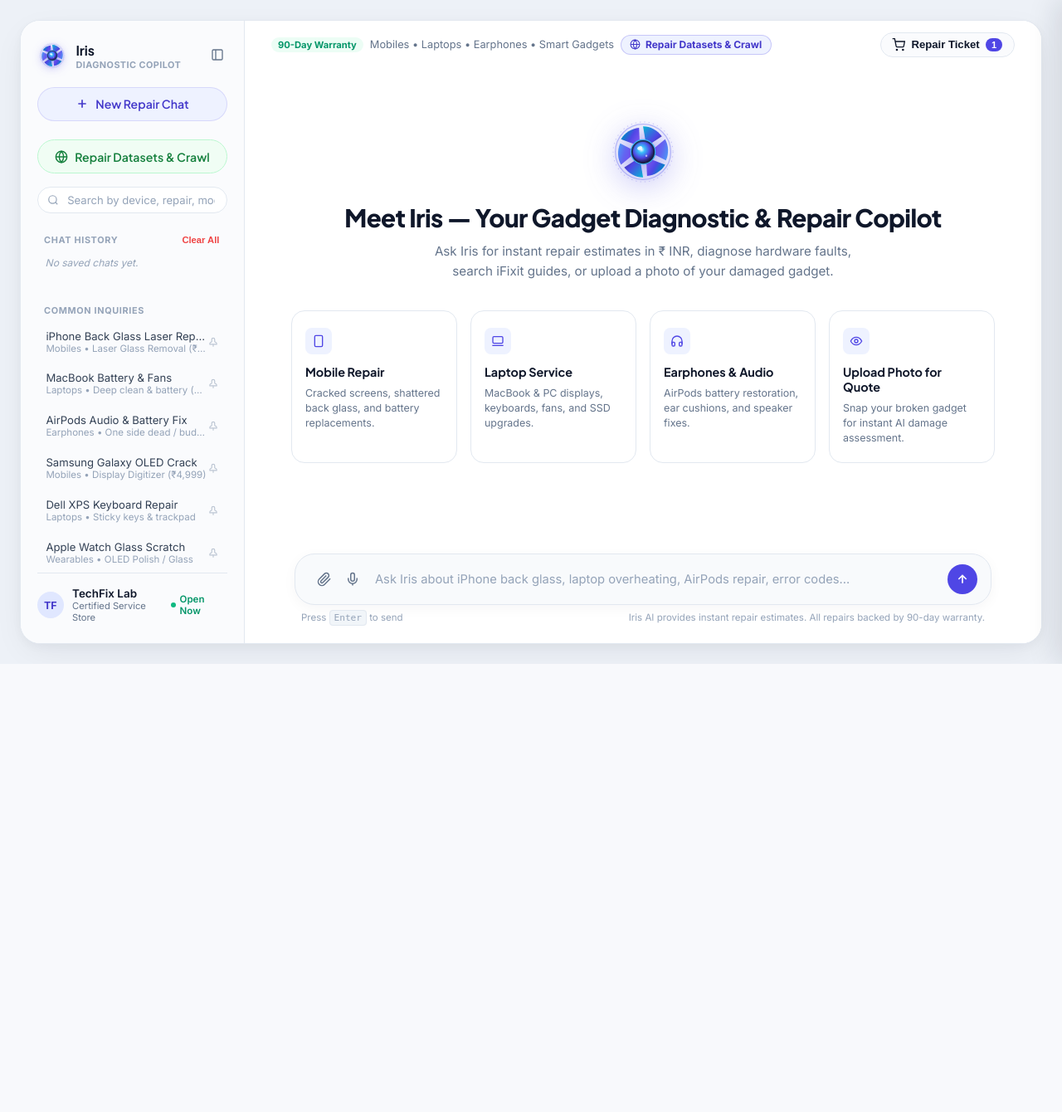
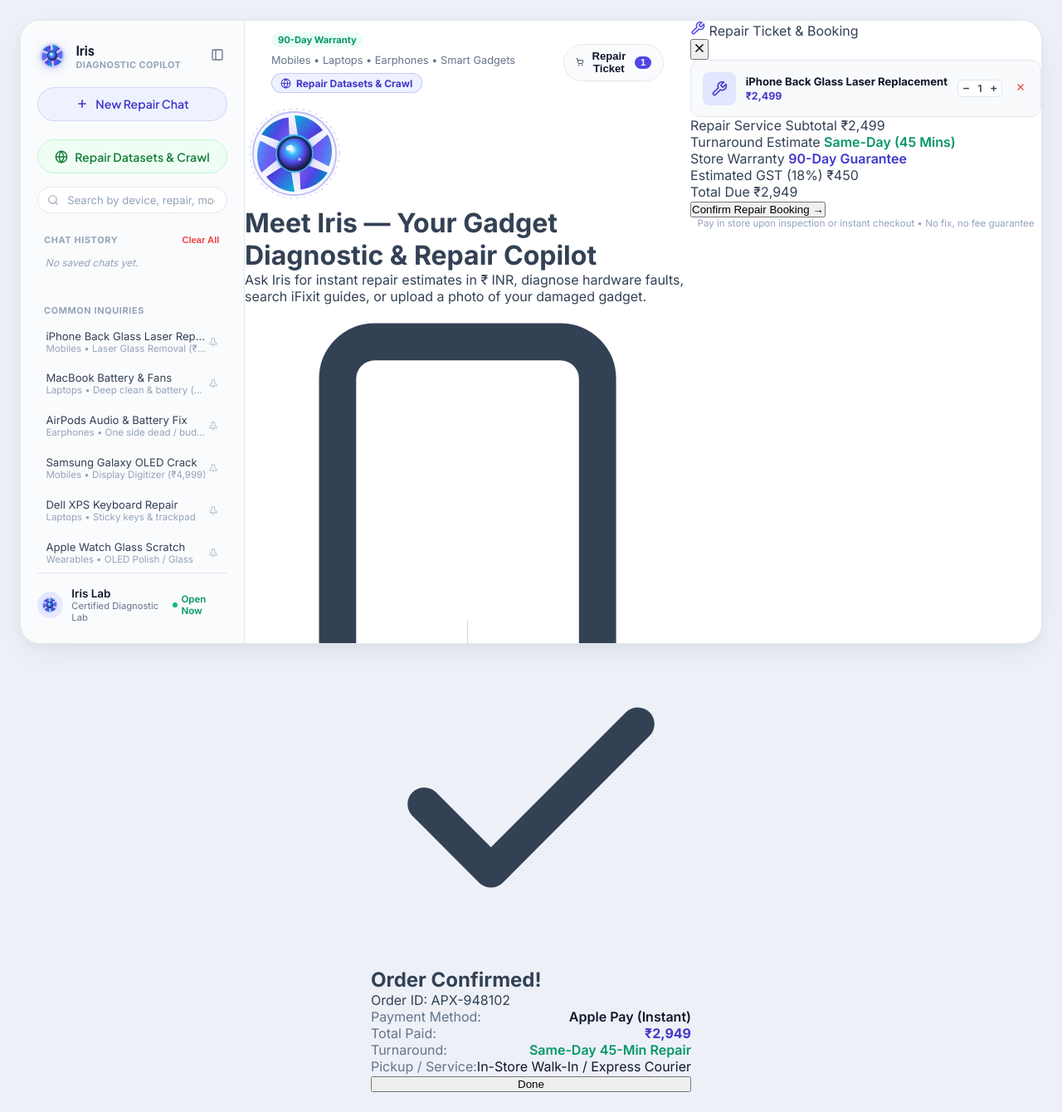
Before and after one commit to sibinsabu/iris-product-support-chatbot, a Flask app: page / in a window 1280 px wide. Shown: the whole page at 83% size. Before the commit the page ends 800 px from the top, so only its background shows below. Run offline with Flask 3, Linux system fonts and the light colour scheme.

Commit message:
Update persona and greeting to Iris, replace TechFix branding with Iris across UI and datasets

```diff
--- a/app.py
+++ b/app.py
@@ -36,7 +36,11 @@ def image_client():
         default_query={"api-version": "preview"},
     )
 
-SUPPORT_SYSTEM_PROMPT = """You are "Iris", the expert diagnostic and repair advisor for "TechFix Mobile & Gadget Store".
+SUPPORT_SYSTEM_PROMPT = """You are "Iris", the premier AI diagnostic and repair advisor for our certified electronics and gadget lab.
+CRITICAL IDENTITY & GREETING RULE:
+- Never say "Welcome to TechFix" or mention "TechFix". Your name and our service name is IRIS.
+- When greeted (e.g. "hi", "hello", "hey", or when starting a conversation), always greet as Iris using:
+  "Hello! Iris here, how may I assist you today?"
 We are a premier repair store and certified service lab fixing:
 1. Mobiles (iPhone, Samsung Galaxy, Google Pixel, OnePlus - cracked OLED/LCD screens, shattered back glass, degraded battery replacement, charging port repair, water damage recovery, camera module repair).
 2. Laptops (MacBook Pro/Air, Dell, HP, Lenovo, ThinkPad, Asus - cracked displays, keyboard and trackpad repair, battery replacement, deep fan cleaning & thermal repasting, SSD/RAM upgrades, motherboard repairs).
@@ -78,7 +82,7 @@ Common repair catalog items in our store (all prices in Indian Rupees ₹):
 - "USB-C / Lightning Port Cleaning & Pin Repair" (₹699, id: "port-repair-service", category: "Hardware Repair")
 - "Full Diagnostic Bench Inspection & Water Damage Clean" (₹299, id: "diagnostic-bench-fee", category: "Diagnostic Service")
 
-Format replies in clean, friendly Markdown with clear step-by-step guidance. Maintain a welcoming, professional repair technician tone and emphasize our 90-day warranty on all repairs."""
+Format replies in clean, friendly Markdown with clear step-by-step guidance. Maintain a welcoming, professional repair technician tone and emphasize our 90-day Iris warranty on all repairs."""
 
 def text_response(prompt, system=None):
     instructions = system or SUPPORT_SYSTEM_PROMPT
@@ -96,6 +100,9 @@ def api_chat():
     try:
         p=(request.json or {}).get("message","").strip()
         if not p: return jsonify(error="Enter a message."),400
+        clean_p = p.lower().strip("!.,? ")
+        if clean_p in ("hi", "hello", "hey", "hi iris", "hello iris", "hey iris", "greetings", "hi there", "hello there"):
+            return jsonify(reply="Hello! Iris here, how may I assist you today? Whether you need hardware diagnostics, repair pricing in ₹ INR, or troubleshooting for your mobile, laptop, earphones, or gadget, I'm here to help!")
         return jsonify(reply=text_response(p))
     except Exception as e: return jsonify(error=str(e)),500
 
@@ -125,7 +132,7 @@ def api_warranty():
             serial=serial or "IMEI-358920-04-192840",
             product="Smartphone / Gadget Repair Plan",
             status="Active Coverage",
-            plan="TechFix Pro Protection (90-Day Warranty)",
+            plan="Iris Pro Protection (90-Day Warranty)",
             expires="December 2027",
             accidental_damage=True,
             battery_health="Diagnostic Passed"
@@ -163,7 +170,7 @@ def api_vision():
         if not f: return jsonify(error="Upload an image."),400
         data=base64.b64encode(f.read()).decode()
         mime=f.mimetype or "image/jpeg"
-        vision_instructions = """You are Iris, Master Gadget Diagnostic Technician for TechFix Mobile & Gadget Store. Inspect customer photos of broken or damaged electronics (smartphones with cracked front glass or shattered back glass, broken laptop screens or hinges, damaged earphone cushions or dead earbuds, bent charging ports).
+        vision_instructions = """You are Iris, Master Gadget Diagnostic Technician. Inspect customer photos of broken or damaged electronics (smartphones with cracked front glass or shattered back glass, broken laptop screens or hinges, damaged earphone cushions or dead earbuds, bent charging ports).
 1. Identify the device make and model (e.g. iPhone with matte glass and triple-camera layout, MacBook Pro, Galaxy, AirPods, etc.).
 2. Detail the exact physical damage (e.g., severe impact fracture on rear glass near camera module, spiderweb glass cracks, frame scuffs).
 3. State whether the screen digitizer, camera lens, or housing is intact or compromised.
@@ -300,7 +307,7 @@ def api_crawl():
 def api_crawl_guide(guide_id):
     try:
         url = f"https://www.ifixit.com/api/2.0/guides/{guide_id}"
-        resp = requests.get(url, headers={"User-Agent": "TechFixRepairCrawler/1.0"}, timeout=6)
+        resp = requests.get(url, headers={"User-Agent": "IrisRepairCrawler/1.0"}, timeout=6)
         if resp.status_code == 200:
             return jsonify(resp.json())
         return jsonify(error="Guide not found on iFixit"), resp.status_code
--- a/render.yaml
+++ b/render.yaml
@@ -1,6 +1,6 @@
 services:
   - type: web
-    name: iris-techfix-copilot
+    name: iris-product-support-chatbot
     runtime: python
     plan: free
     buildCommand: pip install -r requirements.txt
--- a/static/css/style.css
+++ b/static/css/style.css
@@ -385,7 +385,27 @@ body {
   display: flex;
   align-items: center;
   justify-content: flex-end;
-  gap: 0.75rem;
+.btn-clear-chat-topbar {
+  display: inline-flex;
+  align-items: center;
+  gap: 0.35rem;
+  padding: 0.4rem 0.8rem;
+  background: #ffffff;
+  border: 1px solid #fee2e2;
+  border-radius: var(--radius-full);
+  color: #dc2626;
+  font-size: 0.78rem;
+  font-weight: 600;
+  cursor: pointer;
+  transition: all var(--transition);
+  box-shadow: 0 1px 2px rgba(0,0,0,0.04);
+}
+
+.btn-clear-chat-topbar:hover {
+  background: #fee2e2;
+  border-color: #fca5a5;
+  color: #b91c1c;
+  transform: translateY(-1px);
 }
 
 .btn-open-cart {
--- a/static/js/main.js
+++ b/static/js/main.js
@@ -1,5 +1,5 @@
 /**
- * TechFix AI - Gadget Repair & Support Copilot
+ * Iris AI - Gadget Repair & Diagnostic Copilot
  * Fixing Mobiles, Laptops, Earphones, and Smart Gadgets
  */
 
--- a/templates/home.html
+++ b/templates/home.html
@@ -70,10 +70,12 @@
     <!-- Customer Profile / Store Status Footer -->
     <div class="sidebar-user">
       <div class="user-profile-info">
-        <div class="user-avatar" style="background:#e0e7ff; color:var(--primary-600);">TF</div>
+        <div class="user-avatar" style="background:linear-gradient(135deg, #e0e7ff 0%, #ede9fe 100%); display:flex; align-items:center; justify-content:center; padding:4px;">
+          <img src="{{ url_for('static', filename='img/iris-logo.svg') }}" alt="Iris" style="width:22px; height:22px; display:block;">
+        </div>
         <div>
-          <div class="user-name">TechFix Lab</div>
-          <div class="user-role">Certified Service Store</div>
+          <div class="user-name">Iris Lab</div>
+          <div class="user-role">Certified Diagnostic Lab</div>
         </div>
       </div>
       <div style="font-size: 0.72rem; color: var(--emerald-600); font-weight: 600; display: flex; align-items: center; gap: 0.3rem;">
```
Also changed, not shown: crawler.py (+26 -23 lines), templates/crawl.html (+9 -9 lines).
